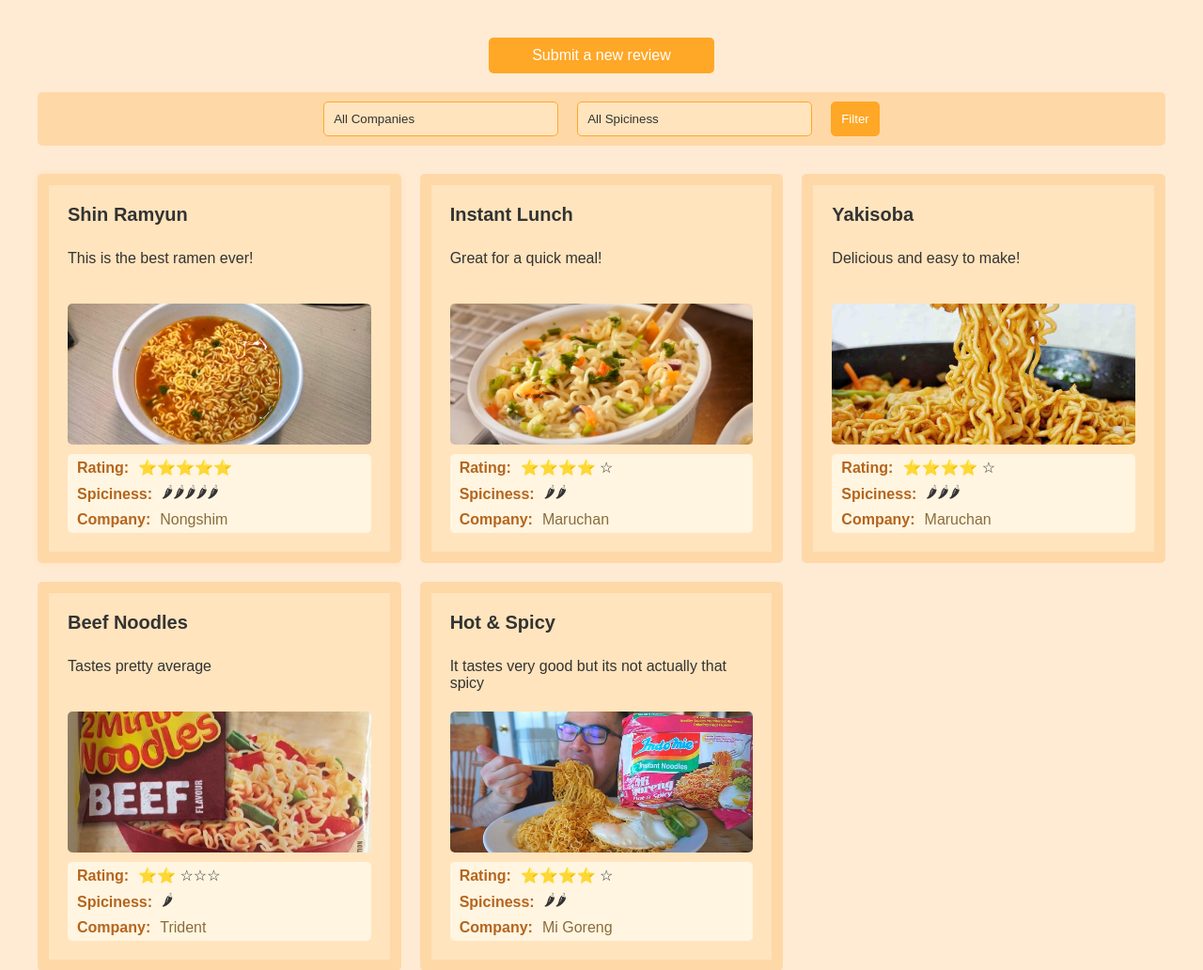
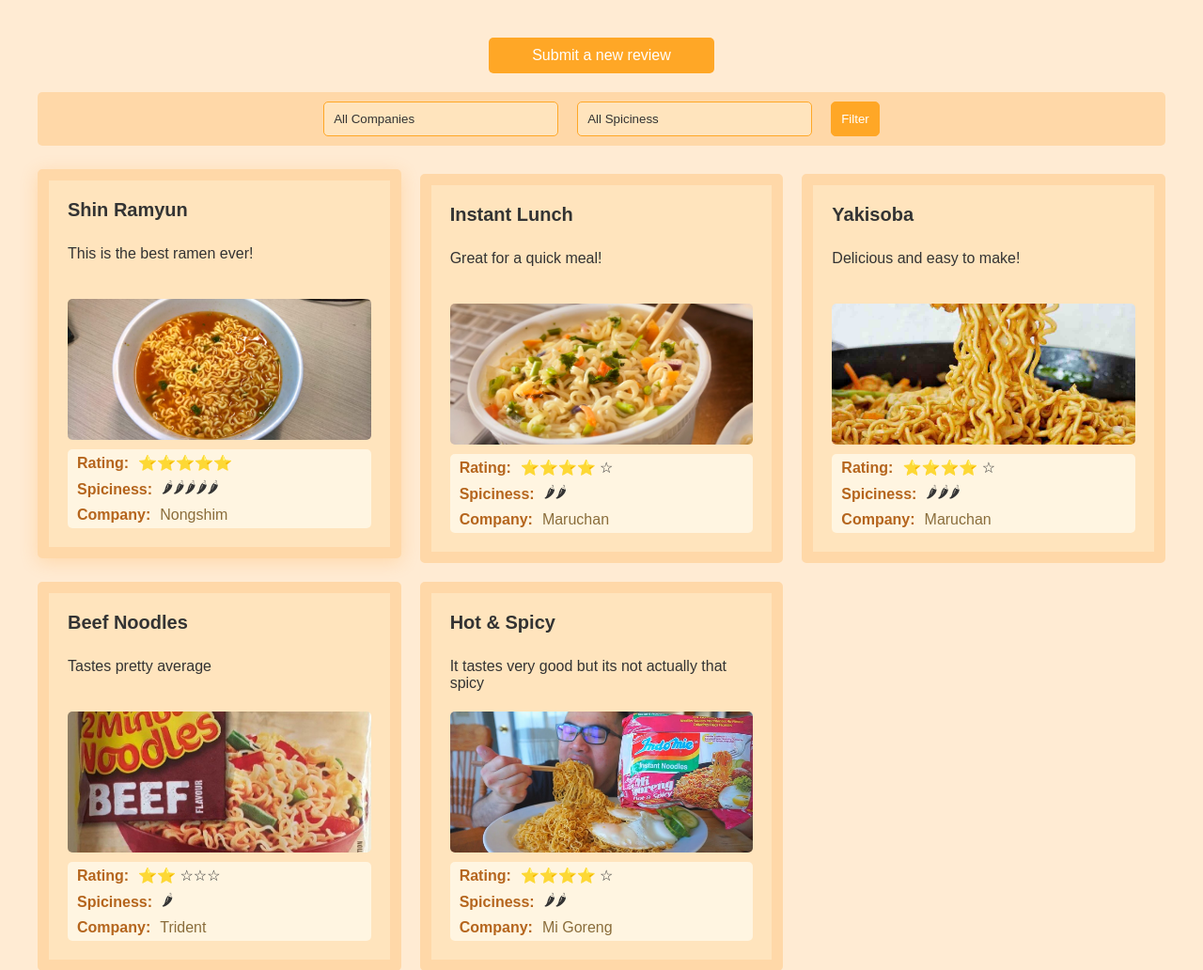
Before and after one commit to IsAmDead/NoodleWeb_Project, a Flask app: page / in a window 1280 px wide, with the pointer over the restyled element. Shown: the top 1032 px of the page at 94% size. Run offline with Flask 3, Linux system fonts and the light colour scheme; data comes from the database, SQL or seed files in the repository.

Commit message:
review hover added

```diff
--- a/app/static/css/style.css
+++ b/app/static/css/style.css
@@ -79,7 +79,8 @@ input[type="submit"]:hover {
 }
 
 .review-card:hover {
-    box-shadow: 0px 0px 10px rgba(255, 138, 0, 0.1);
+    box-shadow: 0px 4px 20px rgba(255, 138, 0, 0.2);
+    transform: translateY(-5px);
 }
 
 .noodle-name {
```
Also changed, not shown: app/static/css/script.js (line endings or trailing spaces).
